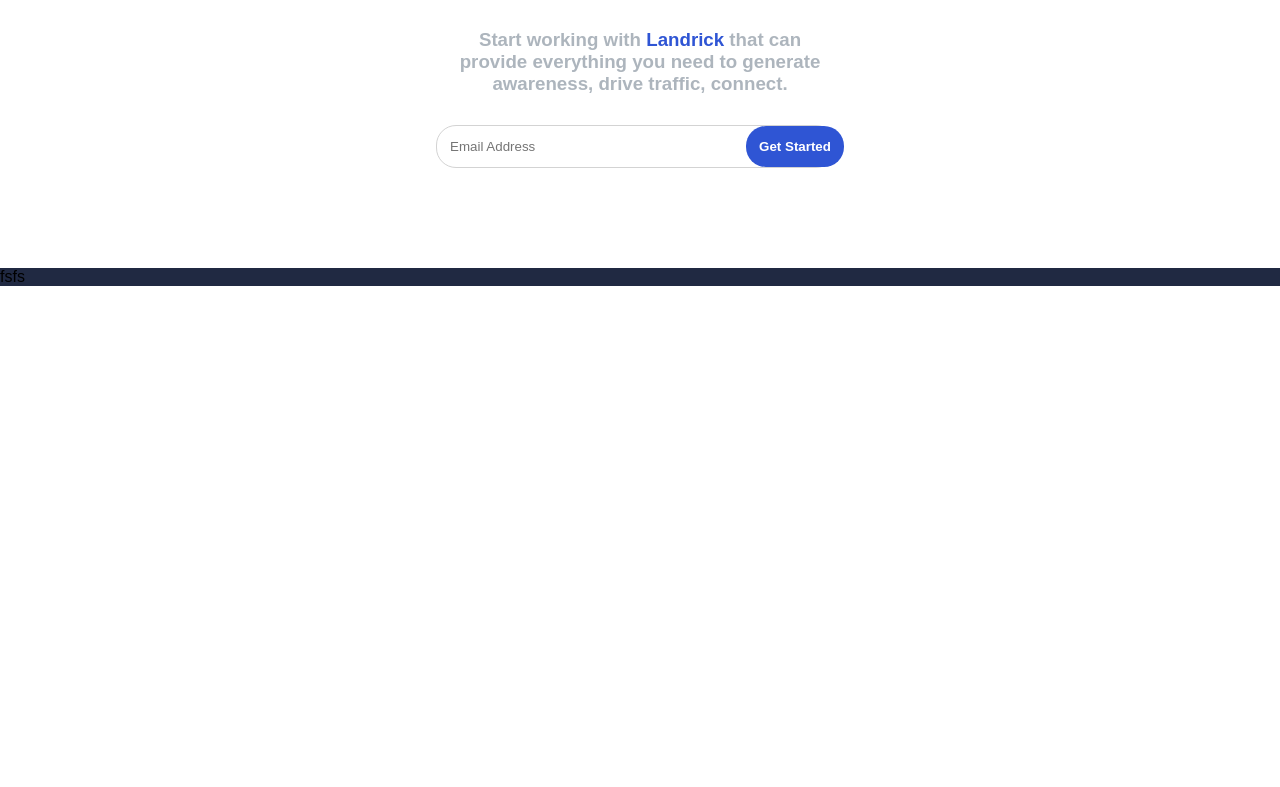
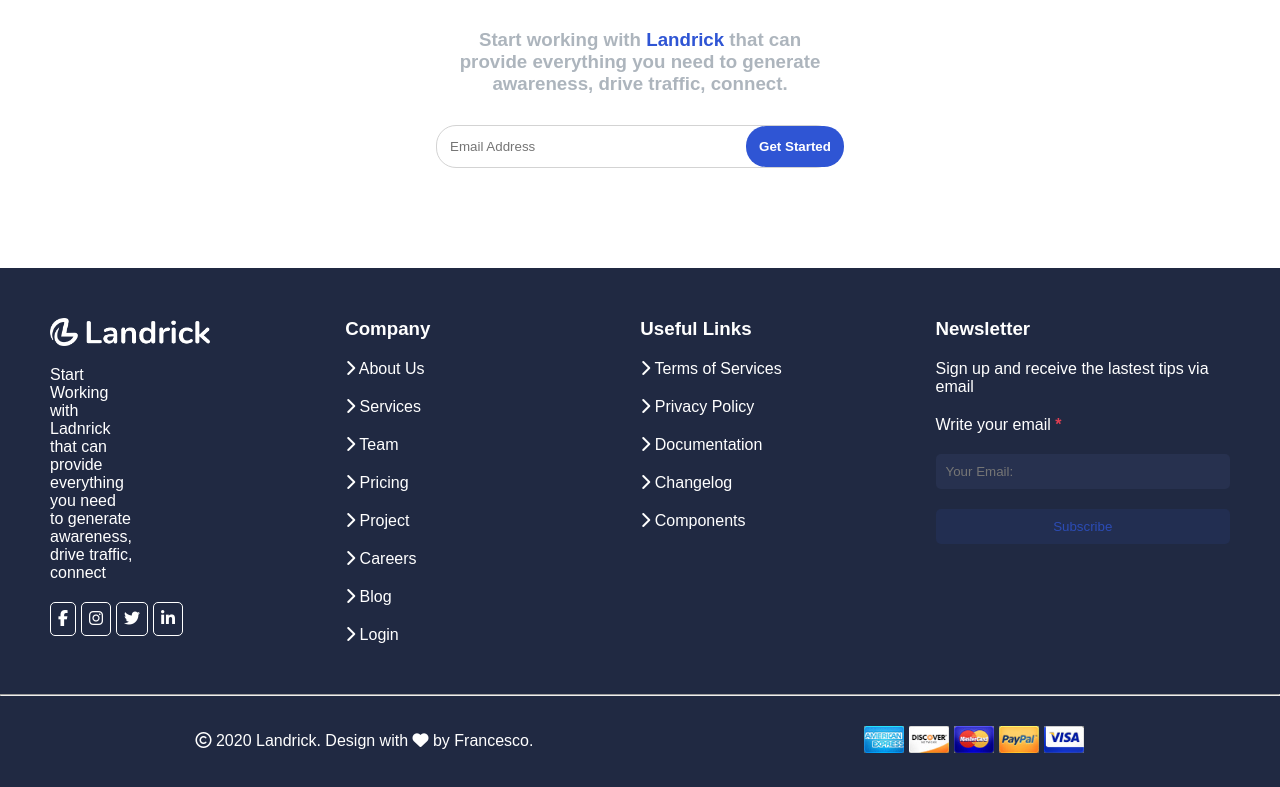
Before and after one commit to FrancescoAceto/Progetto-personale, a Vue app: page / in a window 1280 px wide. Shown: the part 4486-5273 px from the top of the page. Before the commit the page ends 4772 px from the top, so only its background shows below. Built offline with nearby package versions, Linux system fonts and the light colour scheme.

Commit message:
FINE ESERCIZIO

```diff
--- a/src/components/Footer.vue
+++ b/src/components/Footer.vue
@@ -6,13 +6,166 @@
 
 <template>
     <div class="Footer-container">
-        <div>fsfs</div>
+        <div class="Startwork">
+           <img src="../../public/img/logo-light.png" alt="">
+           <p>Start Working with Ladnrick that can provide everything you need to generate awareness, drive traffic, connect</p>
+           <div class="socials">
+            <div><i class="fa-brands fa-facebook-f"></i></div>
+            <div><i class="fa-brands fa-instagram"></i></div>
+            <div><i class="fa-brands fa-twitter"></i></div>
+            <div><i class="fa-brands fa-linkedin-in"></i></div>
+           </div>
+        </div>
+        <div class="Company">
+            <h3>Company</h3>
+            <div><i class="fa-solid fa-chevron-right"></i> About Us</div>
+            <div><i class="fa-solid fa-chevron-right"></i> Services</div>
+            <div><i class="fa-solid fa-chevron-right"></i> Team</div>
+            <div><i class="fa-solid fa-chevron-right"></i> Pricing</div>
+            <div><i class="fa-solid fa-chevron-right"></i> Project</div>
+            <div><i class="fa-solid fa-chevron-right"></i> Careers</div>
+            <div><i class="fa-solid fa-chevron-right"></i> Blog</div>
+            <div><i class="fa-solid fa-chevron-right"></i> Login</div>
+        </div>
+        <div class="Useful-links">
+            <h3>Useful Links</h3>
+            <div><i class="fa-solid fa-chevron-right"></i> Terms of Services</div>
+            <div><i class="fa-solid fa-chevron-right"></i> Privacy Policy</div>
+            <div><i class="fa-solid fa-chevron-right"></i> Documentation</div>
+            <div><i class="fa-solid fa-chevron-right"></i> Changelog</div>
+            <div><i class="fa-solid fa-chevron-right"></i> Components</div>
+        </div>
+        <div class="Newsletter">
+            <h3>Newsletter</h3>
+            <div>Sign up and receive the lastest tips via email </div>
+            <div class="WriteEmail">
+                <div>Write your email <strong>*</strong></div>
+                <input type="text" placeholder="Your Email:">
+                <button>Subscribe</button>
+            </div>
+        </div>
+    </div>
+    <hr>
+    <div class="endbar">
+        <div>
+            <i class="fa-regular fa-copyright"></i>
+            2020 Landrick. Design with <i class="fa-solid fa-heart"></i> by Francesco.
+        </div>
+        <div class="payment">
+            <div><img src="../../public/img/american-ex.png" alt=""></div>
+            <div><img src="../../public/img/discover.png" alt=""></div>
+            <div><img src="../../public/img/master-card.png" alt=""></div>
+            <div><img src="../../public/img/paypal.png" alt=""></div>
+            <div><img src="../../public/img/visa.png" alt=""></div>
+        </div>
     </div>
 </template>
 
 <style scoped>
     .Footer-container{
+        display: flex;
+        gap: 20px;
+        justify-content: center;
         width: 100%;
         background-color: #202942;
+        padding: 50px;
+        color: white;
+    }
+
+    .Startwork{
+        display: flex;
+        flex-direction: column;
+        width: 25%;
+        gap: 20px;
+    }
+
+    .Startwork p{
+        color: white;
+        width: 30%;
+    }
+
+    .Startwork img{
+        width: 160px;
+    }
+
+    .socials{
+        display: flex;
+        gap: 5px;
+        color: white;
+        cursor: pointer;
+    }
+
+    .socials div{
+        border: 1px solid white;
+        border-radius: 5px;
+        padding: 7px;
+        cursor: pointer;
+    }
+
+    .Company{
+        width: 25%;
+        display: flex;
+        flex-direction: column;
+        gap: 20px;
+        cursor: pointer;
+    }
+
+    .Useful-links{
+        width: 25%;
+        display: flex;
+        flex-direction: column;
+        gap: 20px;
+        cursor: pointer;
+    }
+
+    .Newsletter{
+        display: flex;
+        flex-direction: column;
+        gap: 20px;
+        padding-bottom: 20px;
+    }
+
+    .WriteEmail{
+        display: flex;
+        flex-direction: column;
+        gap: 20px;
+    }
+
+    .WriteEmail strong{
+        color: #e13f52;
+    }
+
+    .WriteEmail input{
+        border: none;
+        padding: 10px;
+        border-radius: 5px;
+        color: white;
+        background-color: #27314f;
+    }
+
+    .WriteEmail button{
+        border: none;
+        padding: 10px;
+        border-radius: 5px;
+        color: #2c4cb5;
+        background-color: #222e51;
+    }
+
+    .endbar{
+        display: flex;
+        justify-content: space-around;
+        align-items: center;
+        background-color: #202942;
+        color: white;
+        padding: 30px;
+    }
+
+    .payment{
+        display: flex;
+        gap: 5px;
+    }
+
+    .payment img{
+        width: 40px;
     }
 </style>
```
